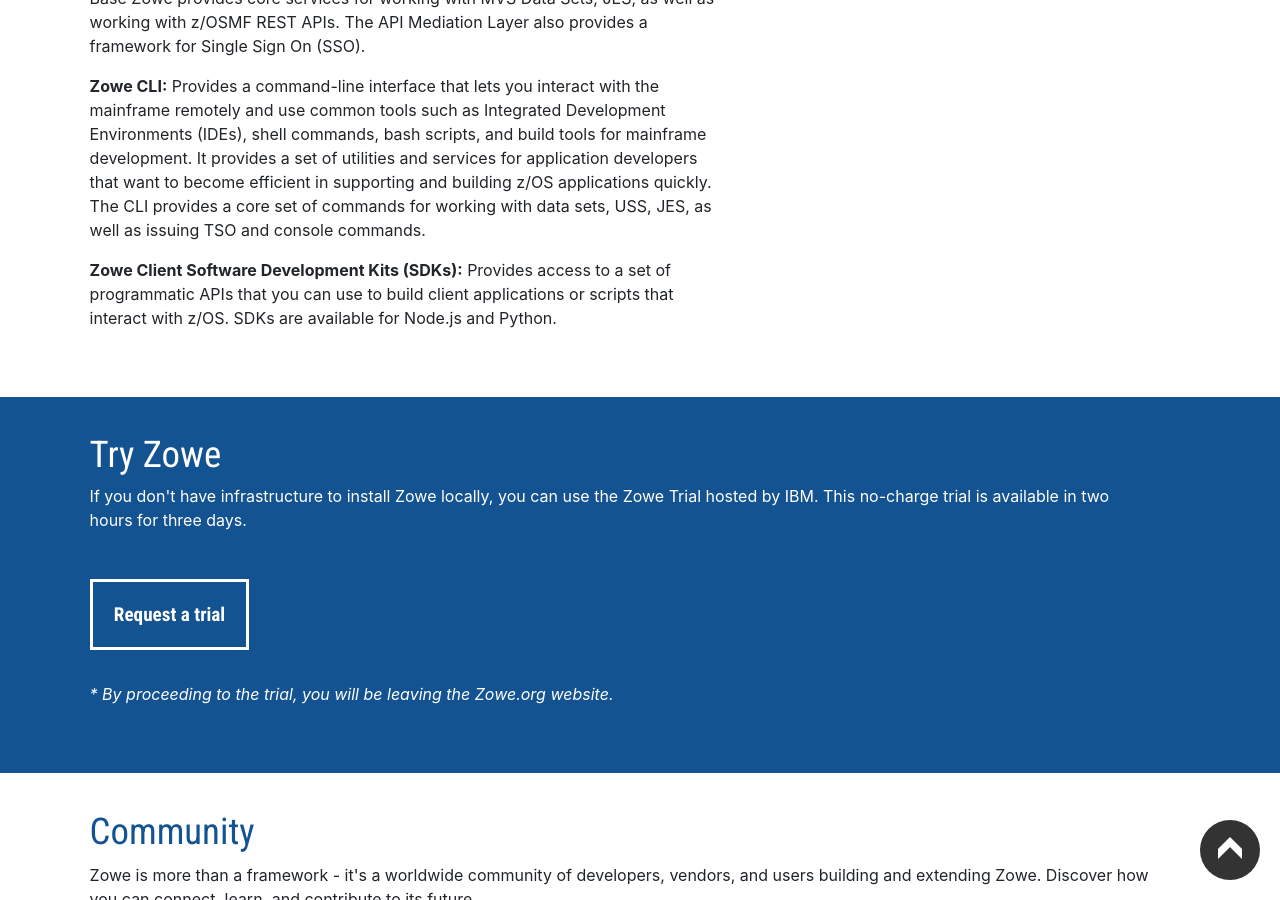
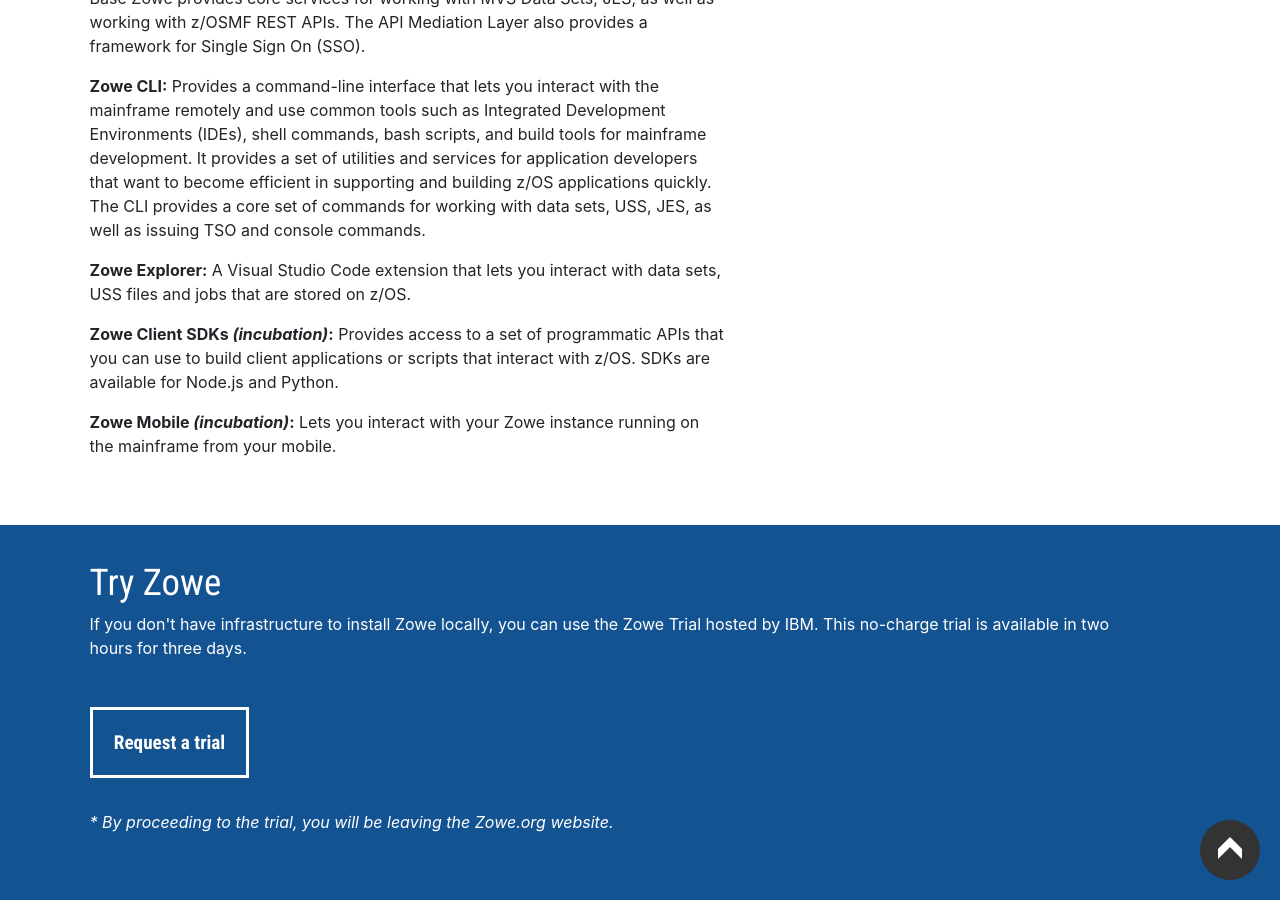
Before and after one commit to zowe/zowe.github.io, a Jekyll site: the page built from index.md, in a window 1280 px wide and 900 px high, scrolled down 862 px. Built offline with Jekyll 4.4.1, drawn with Linux system fonts in a browser that asks for light colours; our own code applies the rules of GitHub Pages for plain Markdown files.

Commit message:
Add missing Zowe components
Signed-off-by: nannanli <nannanli@cn.ibm.com>

```diff
--- a/index.md
+++ b/index.md
@@ -41,7 +41,12 @@
 
 <p><b>Zowe CLI:</b> Provides a command-line interface that lets you interact with the mainframe remotely and use common tools such as Integrated Development Environments (IDEs), shell commands, bash scripts, and build tools for mainframe development. It provides a set of utilities and services for application developers that want to become efficient in supporting and building z/OS applications quickly. The CLI provides a core set of commands for working with data sets, USS, JES, as well as issuing TSO and console commands.</p>
 
-<p><b>Zowe Client Software Development Kits (SDKs):</b> Provides access to a set of programmatic APIs that you can use to build client applications or scripts that interact with z/OS. SDKs are available for Node.js and Python.</p>
+<p><b>Zowe Explorer:</b> A Visual Studio Code extension that lets you interact with data sets, USS files and jobs that are stored on z/OS.
+</p>
+
+<p><b>Zowe Client SDKs <i>(incubation)</i>:</b> Provides access to a set of programmatic APIs that you can use to build client applications or scripts that interact with z/OS. SDKs are available for Node.js and Python.</p>
+
+<p><b>Zowe Mobile <i>(incubation)</i>:</b> Lets you interact with your Zowe instance running on the mainframe from your mobile.</p>
 
 </div>
 
```
